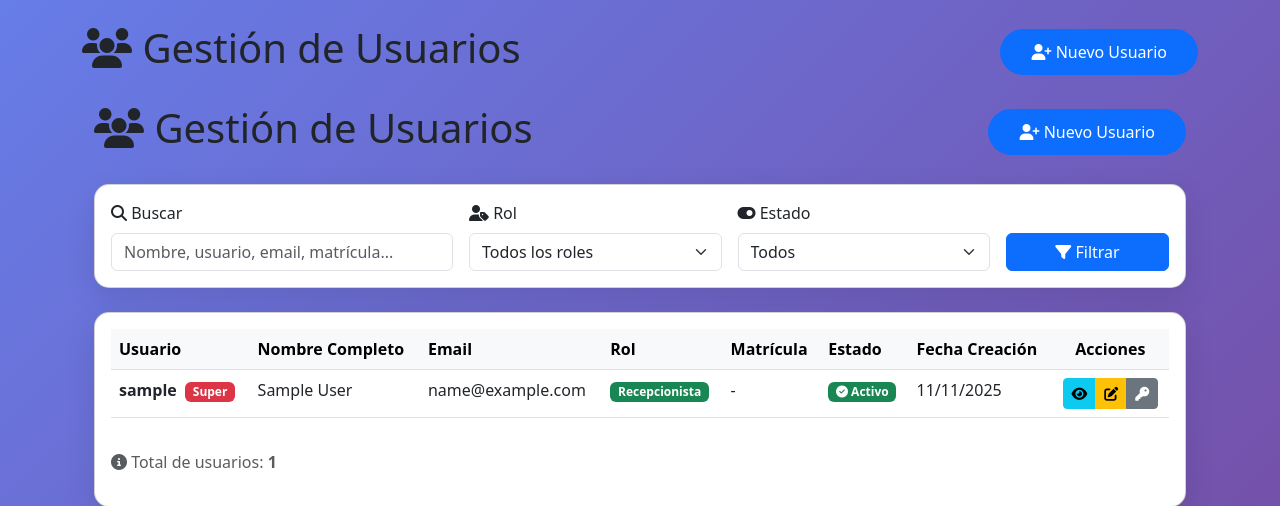
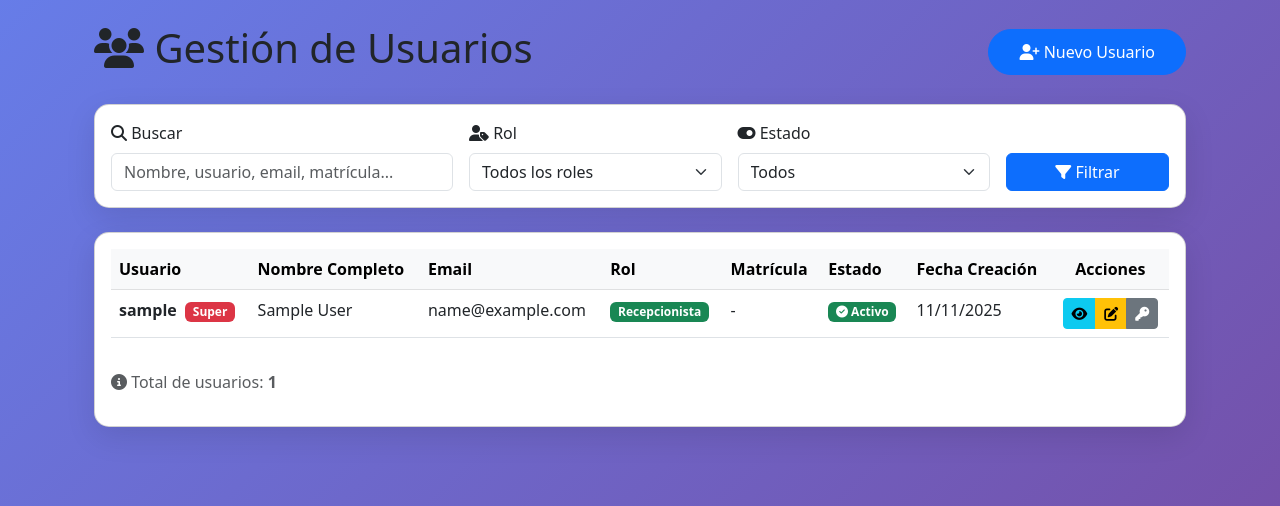
Before and after one commit to Manualenca/Serv_Odonto, a Django app: page /usuarios/usuarios/ in a window 1280 px wide. Shown: the part 56-562 px from the top of the page. Run offline with Django 5.2, Linux system fonts and the light colour scheme; the visitor is signed in with stand-in values (Sample User, id 1); data comes from the database, SQL or seed files in the repository.

```diff
--- a/templates/UsuarioApp/lista_usuarios.html
+++ b/templates/UsuarioApp/lista_usuarios.html
@@ -4,21 +4,7 @@
 
 {% block content %}
 
-<div class="d-flex justify-content-between align-items-center mb-4">
-    <h1>
-        <i class="fas fa-users"></i> Gestión de Usuarios
-    </h1>
-    <a href="{% url 'UsuarioApp:crear_usuario' %}" class="btn btn-primary btn-custom">
-        <i class="fas fa-user-plus"></i> Nuevo Usuario
-    </a>
-</div>
 
-{% if user.es_odontologo %}
-<div class="alert alert-info mb-4">
-    <i class="fas fa-info-circle"></i>
-    <strong>Nota:</strong> Como odontólogo, solo podés gestionar usuarios con rol <strong>Recepcionista</strong> y <strong>Auditor</strong>.
-</div>
-{% endif %}
 
 <div class="container">
     <div class="d-flex justify-content-between align-items-center mb-4">
@@ -29,6 +15,13 @@
             <i class="fas fa-user-plus"></i> Nuevo Usuario
         </a>
     </div>
+
+    {% if user.es_odontologo %}
+    <div class="alert alert-info mb-4">
+        <i class="fas fa-info-circle"></i>
+        <strong>Nota:</strong> Como odontólogo, solo podés gestionar usuarios con rol <strong>Recepcionista</strong> y <strong>Auditor</strong>.
+    </div>
+    {% endif %}
 
     <!-- Filtros y búsqueda -->
     <div class="card card-custom mb-4">
```
